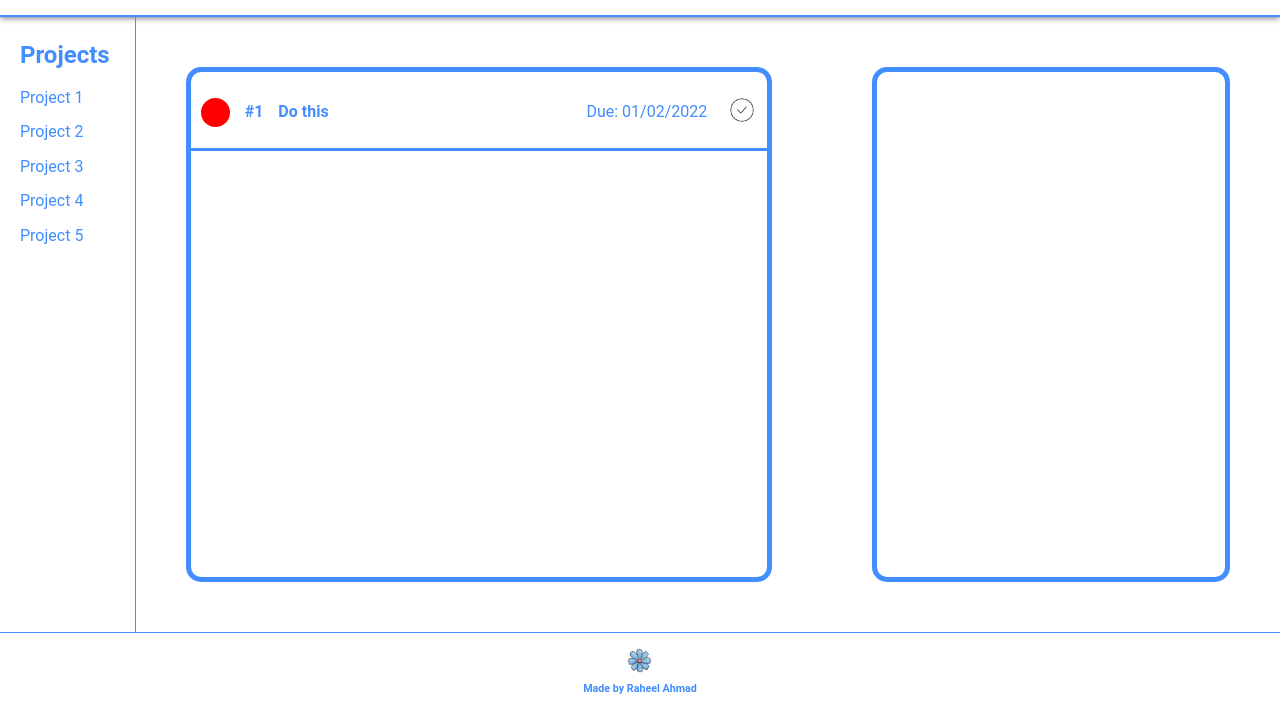
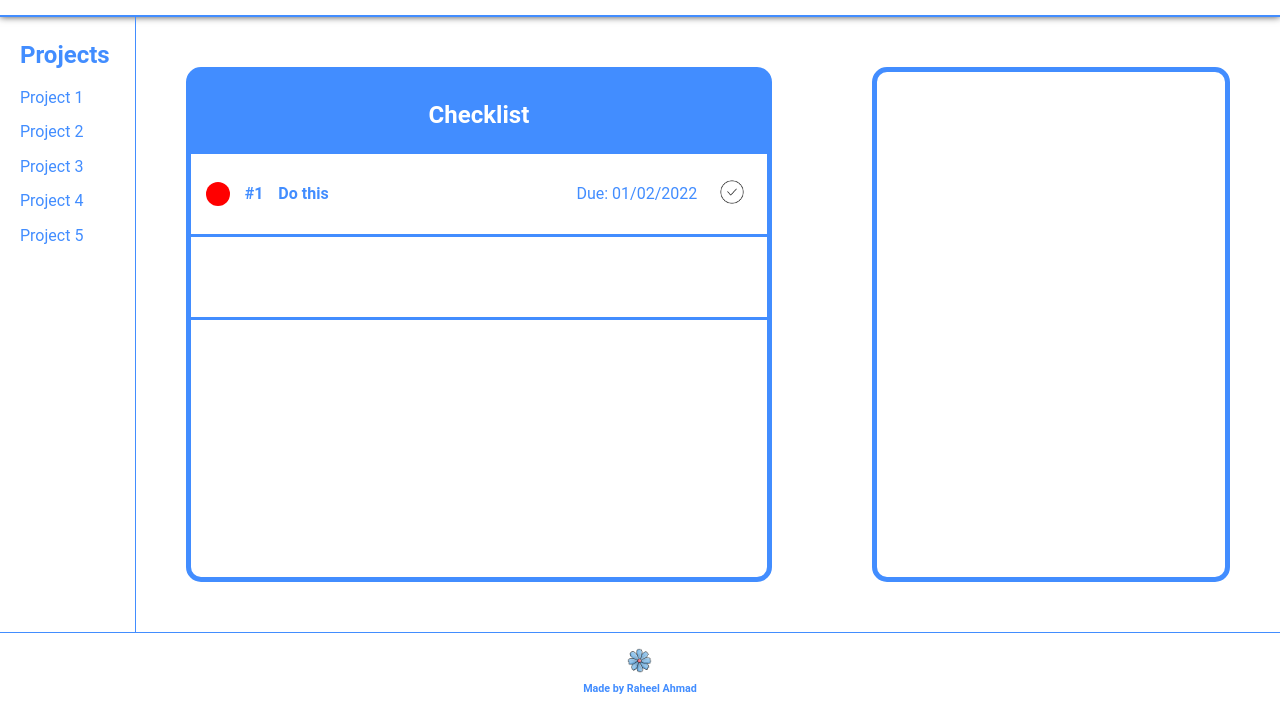
Before and after one commit to raheelahmadguraya/to-do-list, a website built with webpack: page src/template.html in a window 1280 px wide. Shown: the part 95-800 px from the top of the page. Built offline with nearby package versions, Linux system fonts and the light colour scheme.

Commit message:
Update project checklist template

```diff
--- a/src/styles/main.css
+++ b/src/styles/main.css
@@ -62,9 +62,18 @@ header {
   border-radius: 15px;
 }
 
+.checklist-title {
+  border-bottom: 5px solid #428dff;
+  padding: 10px 0px 0px 0px;
+  color: white;
+  background-color: #428dff;
+  text-align: center;
+}
+
 .todo {
   border-bottom: 3px solid #428dff;
-  padding: 10px 5px 5px 10px;
+  padding: 5px 15px;
+  min-height: 70px;
 
   display: grid;
   grid-template-columns: auto auto 1fr auto auto;
@@ -76,8 +85,8 @@ header {
 .todo-priority {
   background-color: red;
   padding: 2px;
-  width: 25px;
-  height: 25px;
+  width: 20px;
+  height: 20px;
   border-radius: 50%;
 }
 
--- a/src/template.html
+++ b/src/template.html
@@ -27,6 +27,9 @@
     </div>
     <div class="projectControlCentre">
       <div class="projectChecklist">
+        <div class="checklist-title">
+          <h2>Checklist</h2>
+        </div>
         <div class="todo">
           <div class="todo-priority">
           </div>
@@ -43,6 +46,9 @@
             <img id="check">
           </div>
         </div>
+        <div class="todo addTodo">
+
+        </div>
       </div>
       <div class="projectDescription"></div>
     </div>
```
